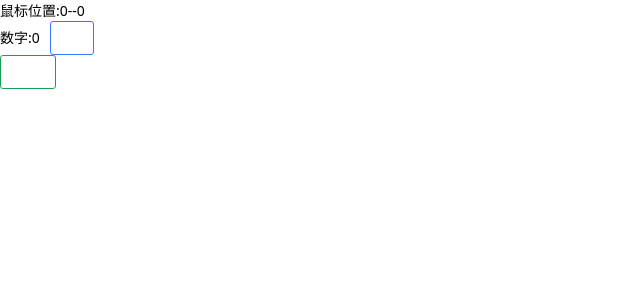
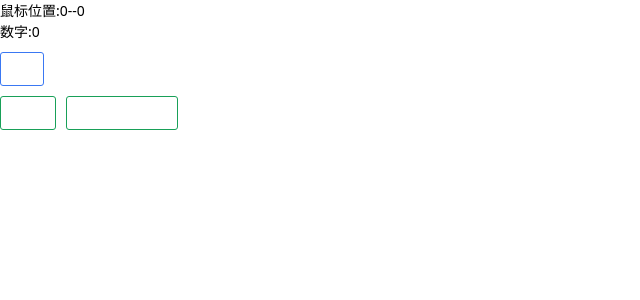
Before and after one commit to LxsZxh/vue3-template, a Vue app: page /content in a window 1280 px wide. Shown: the top 300 px of the page, without its empty margins (0-640 px from the left). Built offline with nearby package versions, Linux system fonts and the light colour scheme.

Commit message:
feat(wangeditor): 新增富文本编辑器

```diff
--- a/package.json
+++ b/package.json
@@ -15,6 +15,9 @@
     "@antfu/ni": "^0.18.0",
     "@vitejs/plugin-vue-jsx": "^1.3.10",
     "@vueuse/core": "^8.6.0",
+    "@wangeditor/editor": "^5.1.22",
+    "@wangeditor/editor-for-vue": "^5.1.12",
+    "add": "^2.0.6",
     "axios": "^0.27.2",
     "dayjs": "^1.11.5",
     "mitt": "^3.0.0",
--- a/src/pages/content/Index.vue
+++ b/src/pages/content/Index.vue
@@ -11,23 +11,36 @@ function goEcharts() {
     name: 'echarts',
   })
 }
+
+function goEditor() {
+  router.push({
+    name: 'editor',
+  })
+}
 </script>
 
 <template>
   <div class="flex flex-col">
     <span>鼠标位置:{{ x }}--{{ y }}</span>
-    <div>
-      <span class="mr-10px">数字:{{ store.count }}</span>
+    <div class="mb-10px">
+      <p class="mr-10px mb-10px">
+        数字:{{ store.count }}
+      </p>
       <n-button type="primary" @click="store.increment">
         +1
       </n-button>
     </div>
-    <div>
-      <n-button type="success" @click="goEcharts">
+
+    <div class="mb-10px">
+      <n-button type="success" class="mr-10px" @click="goEcharts">
         图表
       </n-button>
-      <router-view />
+      <n-button type="success" @click="goEditor">
+        富文本编辑器
+      </n-button>
     </div>
+
+    <router-view />
   </div>
 </template>
 
--- /dev/null
+++ b/src/pages/content/editor/Index.vue
@@ -0,0 +1,52 @@
+<script setup lang='ts'>
+import '@wangeditor/editor/dist/css/style.css'
+import { Editor, Toolbar } from '@wangeditor/editor-for-vue'
+// 编辑器实例，必须用 shallowRef
+const editorRef = shallowRef()
+
+// 内容 HTML
+const valueHtml = ref('<p>hello</p>')
+
+// 模拟 ajax 异步获取内容
+onMounted(() => {
+  setTimeout(() => {
+    valueHtml.value = '<p>模拟 Ajax 异步设置内容</p>'
+  }, 1500)
+})
+
+const toolbarConfig = {}
+const editorConfig = { placeholder: '请输入内容...' }
+const mode = ref('default')
+// 组件销毁时，也及时销毁编辑器
+onBeforeUnmount(() => {
+  const editor = editorRef.value
+  if (editor == null)
+    return
+  editor.destroy()
+})
+
+const handleCreated = (editor: any) => {
+  editorRef.value = editor // 记录 editor 实例，重要！
+}
+</script>
+
+<template>
+  <div style="border: 1px solid #ccc">
+    <Toolbar
+      style="border-bottom: 1px solid #ccc"
+      :editor="editorRef"
+      :default-config="toolbarConfig"
+      :mode="mode"
+    />
+    <Editor
+      v-model="valueHtml"
+      style="height: 500px; overflow-y: hidden;"
+      :default-config="editorConfig"
+      :mode="mode"
+      @on-created="handleCreated"
+    />
+  </div>
+</template>
+
+<style lang='scss' scoped>
+</style>
--- a/src/router/index.ts
+++ b/src/router/index.ts
@@ -25,6 +25,12 @@ const router = createRouter({
           meta: { title: '图表' },
           component: () => import('@/pages/content/echarts/Index.vue'),
         },
+        {
+          path: '/editor',
+          name: 'editor',
+          meta: { title: '富文本编辑器' },
+          component: () => import('@/pages/content/editor/Index.vue'),
+        },
       ],
     },
   ],
```
Also changed, not shown: 1 other file (tests, documents, lock files or other folders).
